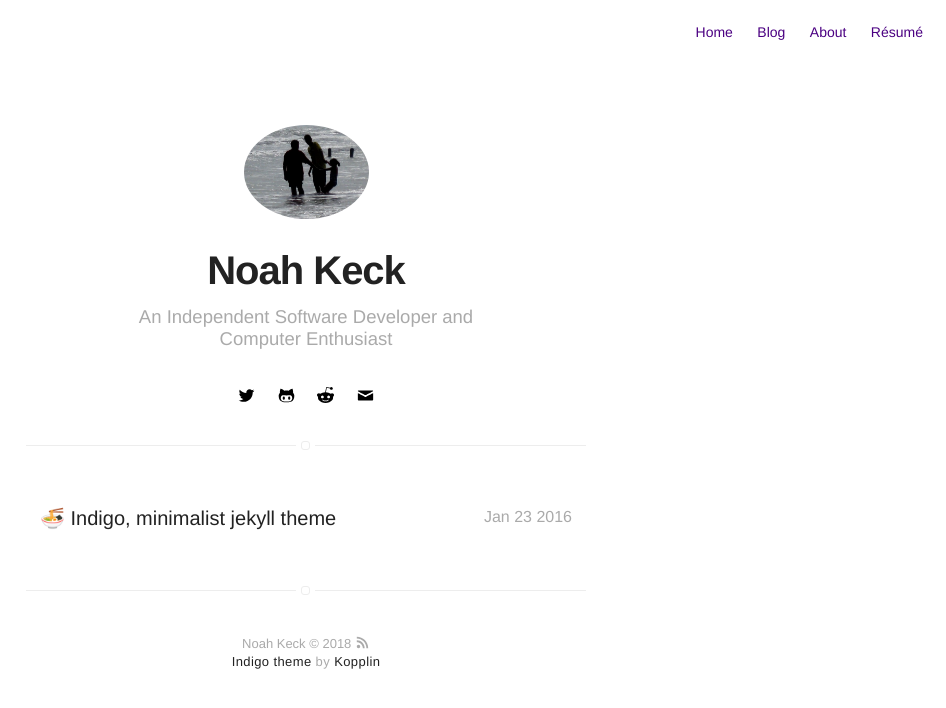
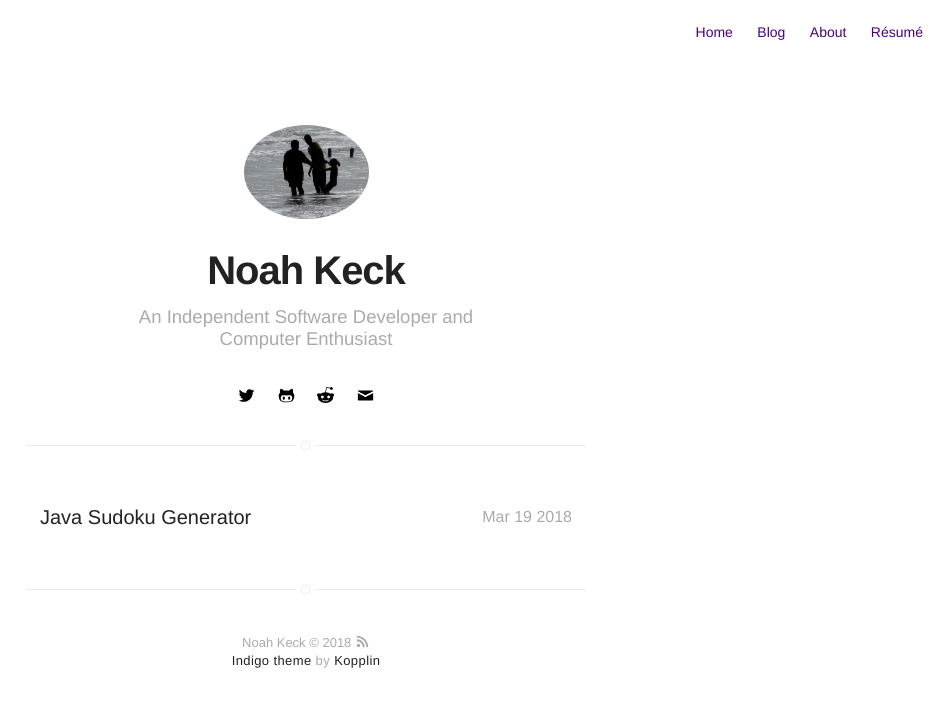
Before and after one commit to noah978/noah978.github.io, a Jekyll site: the page built from projects.html, in a window 1280 px wide. Shown: the top 708 px of the page, without its empty margins (334-1280 px from the left). Built offline with Jekyll 4.4.1, drawn with Linux system fonts in a browser that asks for light colours; emoji names are drawn with the system emoji font.

Commit message:
Update 2016-01-23-indigo-jekyll-theme.markdown

```diff
--- a/_posts/2016-01-23-indigo-jekyll-theme.markdown
+++ b/_posts/2016-01-23-indigo-jekyll-theme.markdown
@@ -1,13 +1,13 @@
 ---
-title: ":ramen: Indigo, minimalist jekyll theme"
+title: "Java Sudoku Generator"
 layout: post
-date: 2016-01-23 22:10
-tag: jekyll
+date: 2018-03-19 11:37
+tag: java, sudoku
 image: https://koppl.in/indigo/assets/images/jekyll-logo-light-solid.png
 headerImage: true
 projects: true
 hidden: true # don't count this post in blog pagination
-description: "This is a simple and minimalist template for Jekyll for those who likes to eat noodles."
+description: "This a Sudoku Generator (and player) written in Java using the Greenfoot IDE."
 category: project
 author: johndoe
 externalLink: false
```
